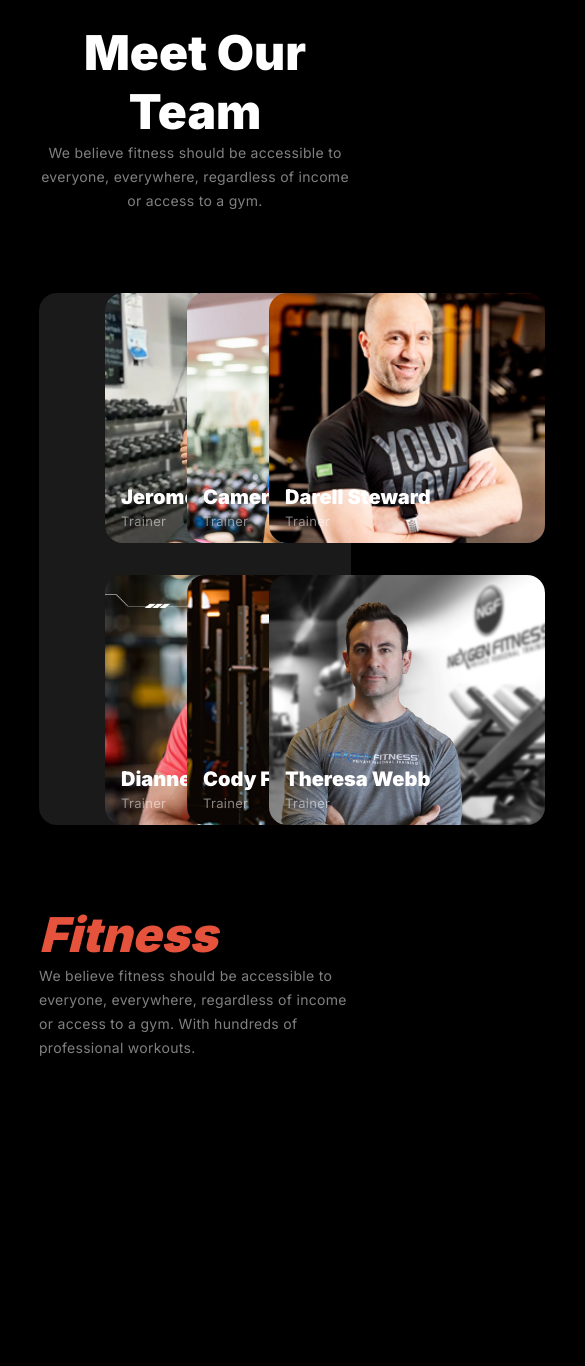
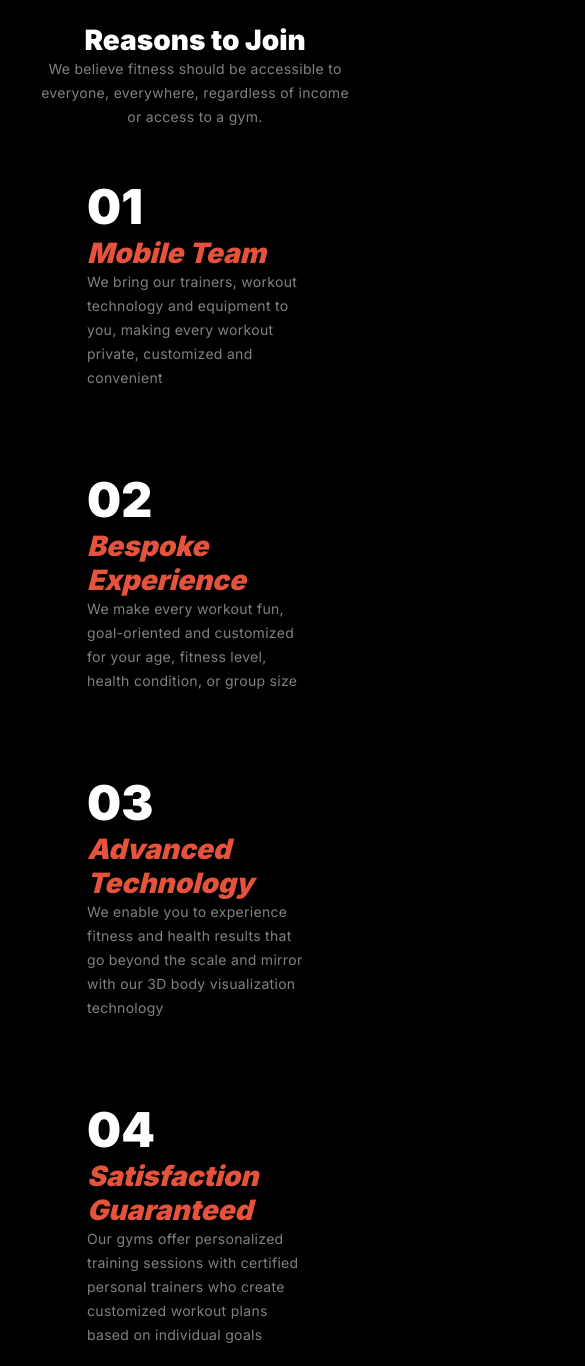
Before and after one commit to sorupchakraborty/Fitness-page, a plain HTML site: page index.html in a window 390 px wide. Shown: the part 4380-5746 px from the top of the page, 585 px wide, since content can reach past the window. Before the commit the page ends 5520 px from the top, so only its background shows below. Drawn offline with Linux system fonts and the light colour scheme; files whose address does not match are found by name.

Commit message:
reasons to join section completed

```diff
--- a/index.html
+++ b/index.html
@@ -194,6 +194,53 @@
 
         <!-- bmi calculator -->
 
+        <!-- Reasons to join  -->
+
+        <section class="container team-header">
+            <div class="reason-h2">
+                <h2>Reasons to Join</h2>
+                <p>We believe fitness should be accessible to everyone, everywhere, regardless of income or access to a
+                    gym.</p>
+            </div>
+            <div class="reason">
+                <div class="reason-card">
+                    <h3>01</h3>
+                    <h4 class="fitness reason-h4">Mobile Team</h4>
+                    <p class="reason-p">We bring our trainers, workout technology and equipment to you, making every
+                        workout private,
+                        customized and convenient
+                    </p>
+                </div>
+                <div class="reason-card">
+                    <h3>02</h3>
+                    <h4 class="fitness reason-h4">Bespoke Experience</h4>
+                    <p class="reason-p">We make every workout fun, goal-oriented and customized for your age, fitness
+                        level, health condition, or group size
+
+                    </p>
+                </div>
+                <div class="reason-card">
+                    <h3>03</h3>
+                    <h4 class="fitness reason-h4">Advanced Technology</h4>
+                    <p class="reason-p">We enable you to experience fitness and health results that go beyond the scale
+                        and mirror with our 3D body visualization technology
+                    </p>
+                </div>
+                <div class="reason-card">
+                    <h3>04</h3>
+                    <h4 class="fitness reason-h4">Satisfaction Guaranteed</h4>
+                    <p class="reason-p">Our gyms offer personalized training sessions with certified personal trainers
+                        who create customized workout plans based on individual goals
+                    </p>
+                </div>
+            </div>
+        </section>
+
+
+
+
+        <!-- Reasons to join  -->
+
         <!-- Meet our section  -->
         <section class="container team-header">
             <h2>Meet Our Team</h2>
@@ -259,15 +306,36 @@
         </section>
         <!-- Meet our section  -->
 
+
+
+
     </main>
     <footer>
-        <section class="container">
+        <section class="container footer-section">
             <div>
                 <h3 class="fitness">Fitness</h3>
-                <p>We believe fitness should be accessible to everyone, everywhere, regardless of income or access to a
+                <p class="fit-text">We believe fitness should be accessible to everyone, everywhere, regardless of
+                    income or access to a
                     gym. With hundreds of professional workouts.</p>
             </div>
+            <div class="footer-content">
+                <h5>Get Started</h5>
+                <p>Service</p>
+                <p>Contact Us</p>
+                <p>Affiliate Program</p>
+                <p>About Us</p>
+            </div>
+            <div class="footer-content">
+                <h5>Get Started</h5>
+                <p>Fitness</p>
+                <p>Platform</p>
+                <p>Workout Libary</p>
+                <p>App Design</p>
+            </div>
         </section>
+        <div class="rights-reserved">
+            All right reserved @Fitness 2024
+        </div>
 
     </footer>
 </body>
--- a/styles/style.css
+++ b/styles/style.css
@@ -14,9 +14,7 @@
 /* Common styles */
 body {
     font-family: "Inter", sans-serif;
-    /* background: rgb(185, 185, 185); */
     background-color: black;
-    /* background: linear-gradient(180.00deg, rgb(17, 17, 17),rgba(119, 119, 119, 0) 100%); */
 }
 
 
@@ -26,8 +24,6 @@ body {
     margin-bottom: 5rem;
     margin-left: auto;
     margin-right: auto;
-
-
 }
 
 p {
@@ -37,7 +33,6 @@ p {
     font-weight: 400;
     line-height: 24px;
     letter-spacing: 0.3px;
-    /* text-align: center; */
 }
 
 h3,
@@ -79,7 +74,7 @@ h5 {
 
 .nav-bar {
     margin: 0;
-    padding: 0 8rem;
+    padding: 0 9rem;
     padding-top: 5rem;
     display: flex;
     justify-content: space-between;
@@ -739,12 +734,13 @@ select {
 
 .team-wrapper {
     display: grid;
-    justify-content: space-evenly;
+    justify-content: space-around;
     align-items: center;
-    grid-template-columns: repeat(3, 1rem);
+    grid-template-columns: repeat(3, 19rem);
     row-gap: 2rem;
     border-radius: 18px;
     background: rgba(255, 255, 255, 0.1);
+    padding: 1rem;
 }
 
 .team-card-img1 {
@@ -823,12 +819,186 @@ select {
     font-size: 13px;
 }
 
+@media screen and (max-width: 576px) {
+    .team-wrapper {
+        grid-template-columns: repeat(1, 19rem);
+        justify-content: center;
+        align-items: center;
+        padding: 2rem;
+    }
+
+    .team-card {
+        width: 19rem;
+    }
+
+    .team-card-img1 {
+        width: 100%;
+        height: 250px;
+    }
+
+    .team-card-img2 {
+        width: 100%;
+        height: 250px;
+    }
+
+    .team-card-img3 {
+        width: 100%;
+        height: 250px;
+    }
+
+    .team-card-img4 {
+        width: 100%;
+        height: 250px;
+    }
+
+    .team-card-img5 {
+        width: 100%;
+        height: 250px;
+    }
+
+    .team-card-img6 {
+        width: 100%;
+        height: 250px;
+    }
+
+    .team-text {
+        top: 15rem;
+        left: 1rem;
+    }
+
+    .team-text h5 {
+        font-size: 20px;
+    }
+
+    .team-text p {
+        font-size: 13px;
+    }
+}
+
 
 /* Meet our team  */
+
+/* Reasons to join */
+
+.reason {
+    display: grid;
+    justify-content: space-around;
+    align-items: center;
+    grid-template-columns: repeat(2, 1fr);
+    gap: 3rem;
+    padding: 3rem;
+}
+
+.reason-card {
+    text-align: start;
+    /* border: 1px solid rgb(230, 83, 60); */
+    padding: 1rem;
+}
+
+.reason-h4 {
+    font-size: 30px;
+}
+
+.reason-p {
+    font-size: 14px;
+
+}
+
+
+@media screen and (max-width: 576px) {
+    .reason {
+        grid-template-columns: repeat(1, 1fr);
+        justify-content: center;
+        align-items: center;
+        padding: 2rem;
+    }
+
+    .reason-card {
+        text-align: start;
+    }
+
+    .reason-h4 {
+        font-size: 28px;
+    }
+
+    .reason-p {
+        font-size: 14px;
+    }
+
+    .reason-h2 h2 {
+        font-size: 28px;
+        font-weight: 900;
+    }
+}
+
+/* Reasons to join */
 
 
 /* Footer styles */
 
+footer {
+    background: rgba(255, 255, 255, 0.1);
+
+}
+
+.fit-text {
+    width: 25rem;
+}
+
+.footer-section {
+    display: flex;
+    justify-content: space-between;
+    align-items: center;
+    margin-bottom: 0;
+    padding: 5rem;
+}
+
+.footer-content h5 {
+    font-size: 32px;
+
+}
+
+.footer-content p {
+    color: rgba(255, 255, 255, 0.5);
+    font-size: 15px;
+    letter-spacing: 0%;
+
+}
+
+.rights-reserved {
+    color: rgba(255, 255, 255, 0.5);
+    font-size: 20px;
+    font-weight: 400;
+    text-align: center;
+    padding: 2rem;
+}
 
 
+
+@media screen and (max-width: 576px) {
+    .footer-section {
+        display: flex;
+        flex-direction: column;
+        justify-content: flex-start;
+        align-items: center;
+        padding: 2rem;
+    }
+
+    .fit-text {
+        width: 100%;
+    }
+
+    .footer-content h5 {
+        font-size: 24px;
+    }
+
+    .footer-content p {
+        font-size: 14px;
+    }
+
+    .rights-reserved {
+        font-size: 16px;
+    }
+}
+
 /* Footer styles */
```
